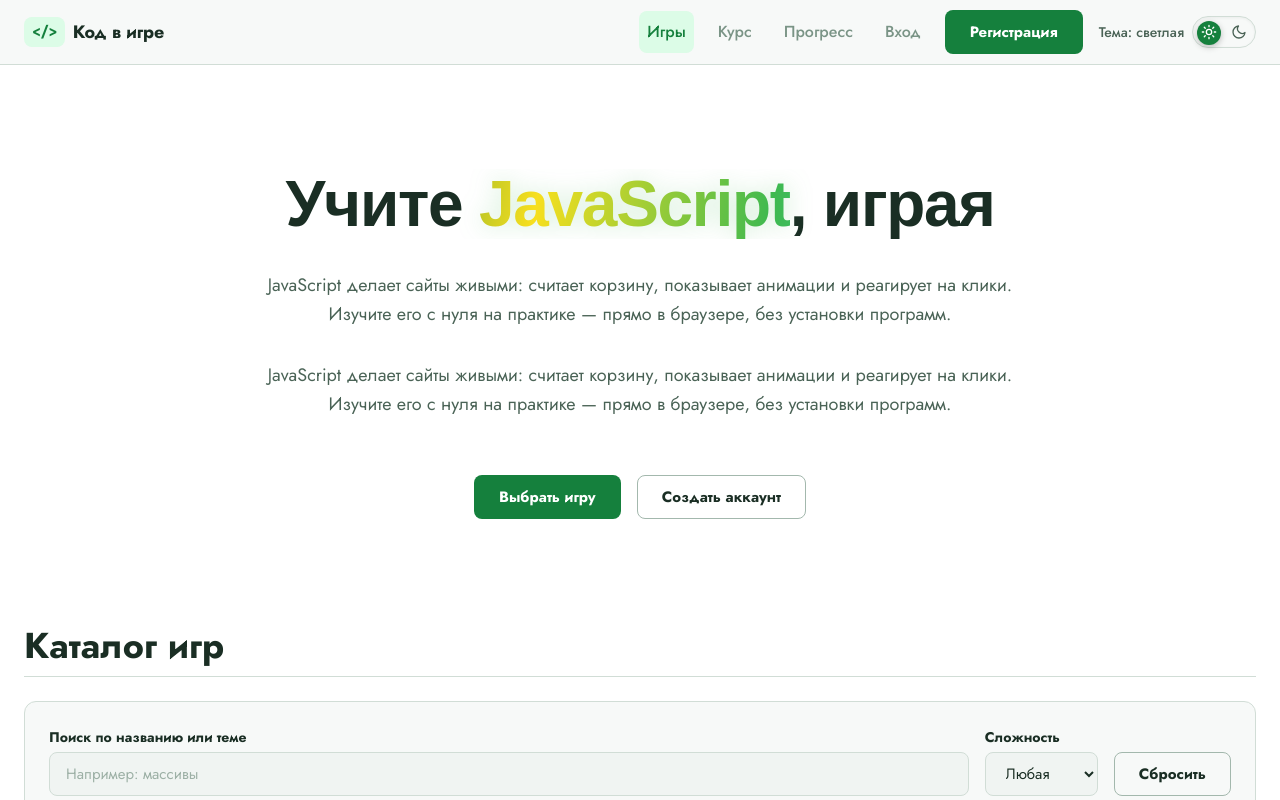
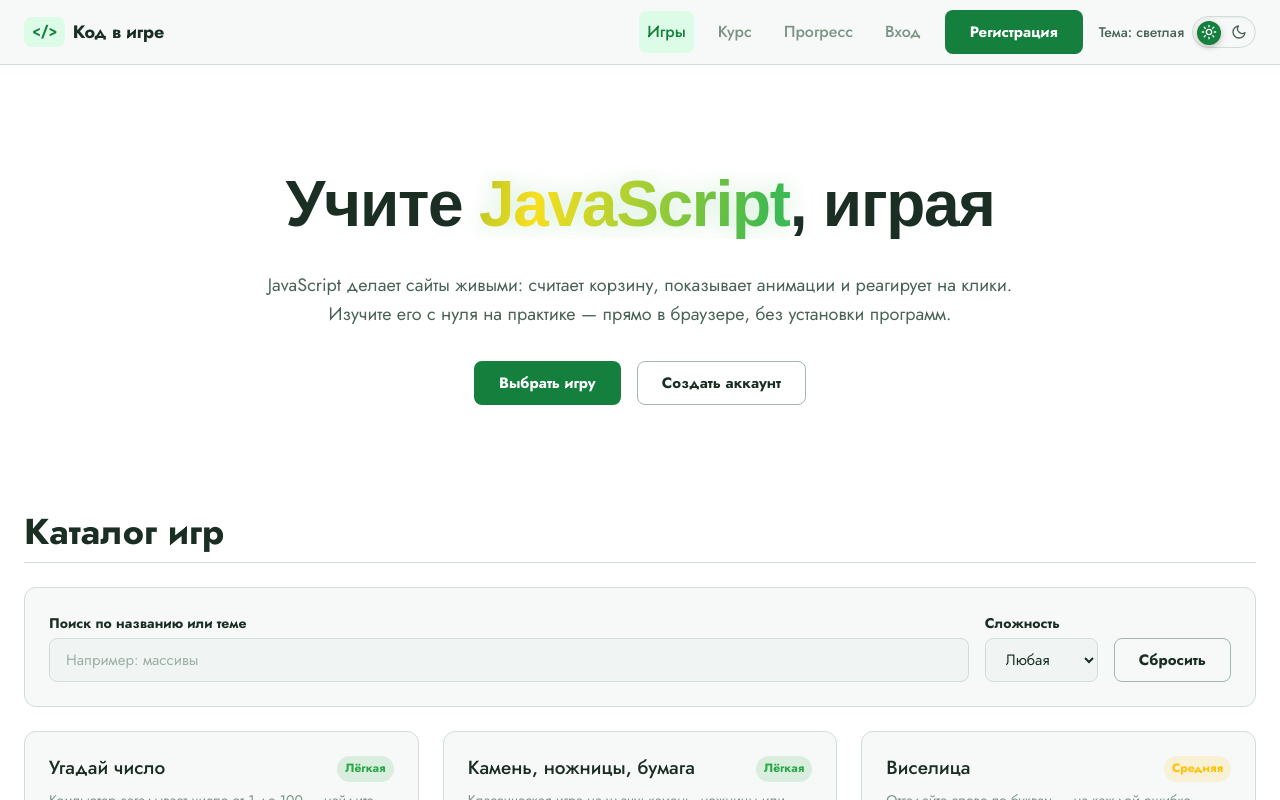
Before and after one commit to caucasmun/code, a React (Vite) app: page /#/ in a window 1280 px wide. Shown: the top 800 px of the page. Built offline with nearby package versions, Linux system fonts and the light colour scheme.

Commit message:
Fix HomePage: remove duplicate text, make 'Выбрать игру' anchor to catalog

```diff
--- a/src/pages/HomePage.jsx
+++ b/src/pages/HomePage.jsx
@@ -39,10 +39,6 @@ export default function HomePage() {
           Учите <span className="hero-title__accent">JavaScript</span>, играя
         </h1>
         <p className="hero__text">
-          JavaScript делает сайты живыми: считает корзину, показывает анимации и реагирует на клики.
-          Изучите его с нуля на практике — прямо в браузере, без установки программ.
-        </p>
-        <p className="hero__lead">
           JavaScript делает сайты живыми: считает корзину, показывает анимации и реагирует на клики.
           Изучите его с нуля на практике — прямо в браузере, без установки программ.
         </p>
```
